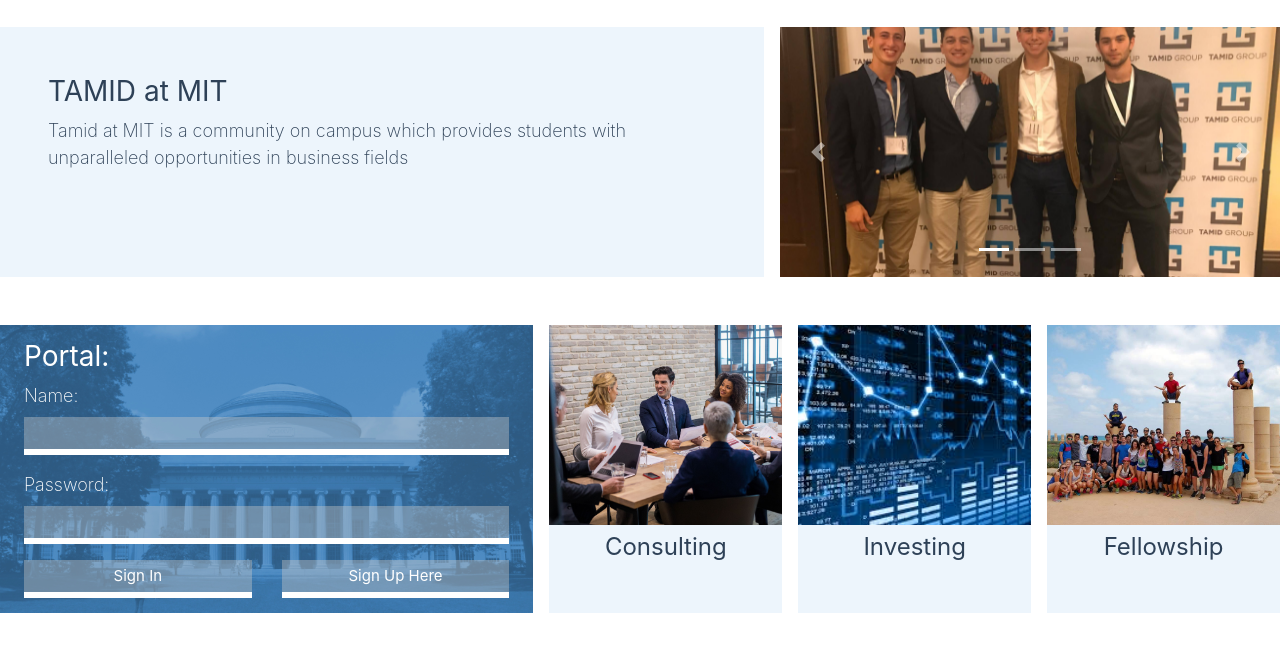
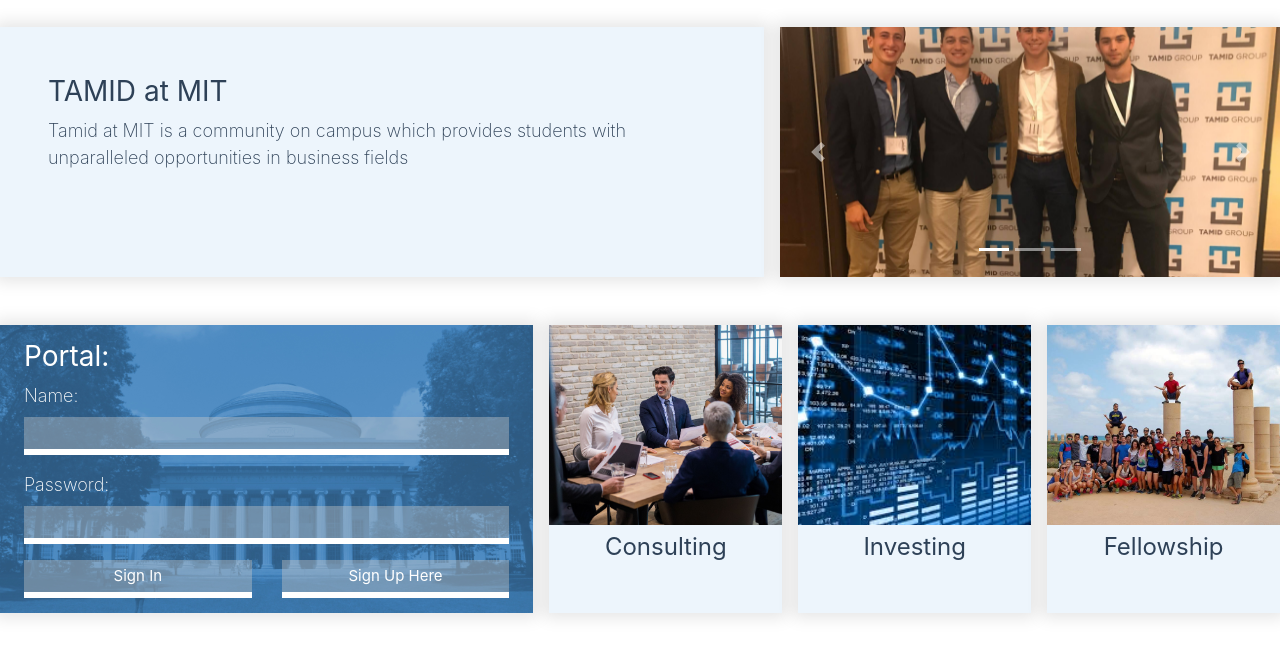
Before and after one commit to smganeles/MIT-Tamid-Site, a Flask app: page /home in a window 1280 px wide. Shown: the part 120-777 px from the top of the page. Run offline with Flask 2, Linux system fonts and the light colour scheme; some libraries are stand-ins or nearby versions.

Commit message:
Added Shadows to Rows, Prevented double usernames, added delete user function

```diff
--- a/app.py
+++ b/app.py
@@ -1,7 +1,7 @@
 from flask import Flask, request, redirect, url_for, render_template, request
 from flask import session # as login_session
 
-from databases import add_Member, All_Members, is_Member, is_Name
+from databases import add_Member, All_Members, is_Member, is_Name, remove_Member
 
 app = Flask(__name__, static_folder="static")
 app.secret_key = "MY_SUPER_SECRET_KEY"
@@ -39,6 +39,12 @@
 			session['username'] = ''
 			return redirect('home')
 
+		elif request.form['action'] == "Remove Member":
+			name = request.form['Name']
+			remove_Member(name)
+			print(name)
+			return redirect('members')
+
 		else:  #sign in or sign up
 			name = request.form['Name']
 			password = request.form['Password']
@@ -47,8 +53,11 @@
 				return render_template("portal.html", input_name=name, input_password=password)
 
 			elif request.form['action']=="Sign Up":
-				add_Member(name, password)
-				return redirect('home')
+				if not is_Name(name):
+					add_Member(name, password)
+					return redirect('home')
+				else:
+					return render_template("portal.html", msg="That Name is Taken")
 
 			elif request.form['action']=="Sign In":
 				if is_Member(name, password):
@@ -72,4 +81,4 @@
 ####################################################
 
 if __name__ == '__main__':
-    app.run(debug=True, port=5017, threaded=False)
+    app.run(debug=True, port=5019, threaded=False)
--- a/databases.py
+++ b/databases.py
@@ -32,3 +32,7 @@
 		if member.Name == name_input:
 			return True
 	return False
+
+def remove_Member(name_input):
+	member = session.query(Member).filter_by(Name = name_input).delete()
+	session.commit()
--- a/static/home_script.js
+++ b/static/home_script.js
@@ -20,6 +20,7 @@
 				.animate({height: height}, 1000)
 				.queue(function (next) {
 					$(this).css("height","auto");
+					$("#head_overlay").css("box-shadow","0 0 15px 5px rgba(0,0,0,.2)");
 					next();
 				});
 
@@ -51,6 +52,7 @@
 	} else {
 		$("#TAMID").css("marginTop", "20px");
 		$("#nav_box").css("height", "auto");
+		$("#head_overlay").css("box-shadow","0 0 15px 5px rgba(0,0,0,.2)");
 
 		$(".title").css("fontSize","115px");
 
--- a/static/home_style.css
+++ b/static/home_style.css
@@ -44,6 +44,8 @@
 	display: flex;
 	flex-direction: row;
 	align-items: center;
+
+
 }
 
 #head_overlay {
@@ -54,6 +56,7 @@
 	flex-direction: row;
 	align-items: center;
 	flex-wrap: wrap;
+
 }
 
 #nav_list_box {
@@ -196,6 +199,7 @@
 .fpg_row {
 	font-size: 18px;
 	font-weight: 200;
+	/*box-shadow: 0 0 15px 5px rgba(0,0,0,.1)*/
 }
 
 .carousel-indicators {
@@ -207,6 +211,7 @@
 	padding-left: 0;
 	padding-right: 0;
 	max-width: 500px;
+	box-shadow: 0 0 15px 5px rgba(0,0,0,.1);
 }
 
 .slide_img {
@@ -217,6 +222,7 @@
 #big_info {
 	background-color: #edf5fc;
 	color: #2e4157;
+	box-shadow: 0 0 15px 5px rgba(0,0,0,.1);
 }
 
 .info {
@@ -225,6 +231,7 @@
 	align-items: center;
 	color:#2e4157;
 	background-color: #edf5fc;
+	box-shadow: 0 0 15px 5px rgba(0,0,0,.1);
 }
 
 .info:hover {
@@ -251,6 +258,7 @@
 	background-position: center;
 	background-color: #1b5085;
 	color:white;
+	box-shadow: 0 0 15px 5px rgba(0,0,0,.1);
 }
 
 .fpg_signin {
--- a/templates/home.html
+++ b/templates/home.html
@@ -95,8 +95,8 @@
 
 		</div>
 
-		<div class="row fpg_row" id="">
-			<div class="col-12 col-lg-5 px-4 mb-5" id="portal">
+		<div class="row fpg_row my-5" id="">
+			<div class="col-12 col-lg-5 px-4 mb-5 mb-lg-0" id="portal">
 
 				<h3>Portal:</h3>
 				<div id="Welcome_msg">
@@ -129,19 +129,19 @@
 				</form>
 
 			</div>
-			<a class="col ml-3 mb-5 info" href="#">
+			<a class="col ml-3 info" href="#">
 				<div class="row mb-2">
 					<img class="d-block w-100 info_img" src="../static/images/consulting.jpg">
 				</div>
 				<h4 class="">Consulting</h4>
 			</a>
-			<a class="col mx-3 mb-5 info" href="#">
+			<a class="col mx-3 info" href="#">
 				<div class="row mb-2">
 					<img class="d-block w-100 info_img" src="../static/images/investing.jpg">
 				</div>
 				<h4 class="">Investing</h4>
 			</a>
-			<a class="col mb-5 info" href="#">
+			<a class="col info" href="#">
 				<div class="row mb-2">
 					<img class="d-block w-100 info_img" src="../static/images/fellowship.jpg">
 				</div>
--- a/templates/portal.html
+++ b/templates/portal.html
@@ -78,7 +78,7 @@
 
 					<!-- <input style="display:none" name="portal_type" value="Sign_In" id="portal_type"> -->
 
-					<div class="row mb-0 no-bg">
+					<div class="row mb-0 no-bg" style="box-shadow: none">
 						<div class="col">
 							<input type="submit" name="action" class="form-control portal portal_btn" id="signin" value="Sign In">
 						</div>
--- a/to do.txt
+++ b/to do.txt
@@ -2,7 +2,7 @@
 - trim inputs (no spaces at ends)
 - make sure can't sign up with empty name ()
 - if signed in hide the portal form, make a page for members, add a sign out buttom
-- make sure cant copy usernames: utilize is_Name
+- fix is_name if havent filled out whole form
 
 Home:
 - min width for photo slider, make it move to next line if too thin
```
Also changed, not shown: static/script.js (+18 -0 lines), static/style.css (+9 -0 lines), templates/members.html (+15 -4 lines), database.db.
